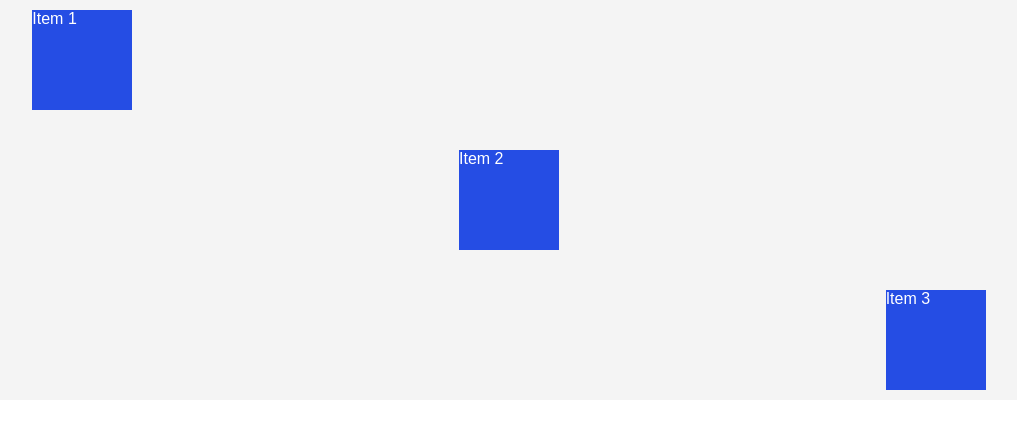
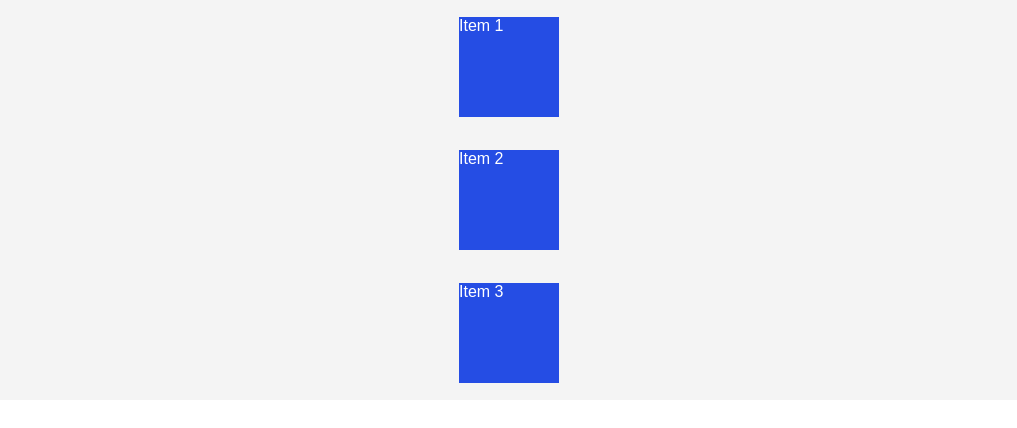
Before and after one commit to Martin2251/flex-box, a plain HTML site: page index.html in a window 1280 px wide. Shown: the whole page, without its empty margins (131-1148 px from the left). Drawn offline with Linux system fonts and the light colour scheme.

Commit message:
column the main access

```diff
--- a/styles.css
+++ b/styles.css
@@ -12,6 +12,7 @@ body{
 .flex-container{
     height:400px;
     display:flex;
+    flex-direction: column;
     background-color: #f4f4f4;
     justify-content: space-around;
     align-items:center;
@@ -26,13 +27,13 @@ body{
 }
 
 .item:nth-of-type(1){
-    align-self: start;
+
 }
 
 .item:nth-of-type(2){
-    align-self: center;
+
 }
 
 .item:nth-of-type(3){
-    align-self: end;
+
 }
```
